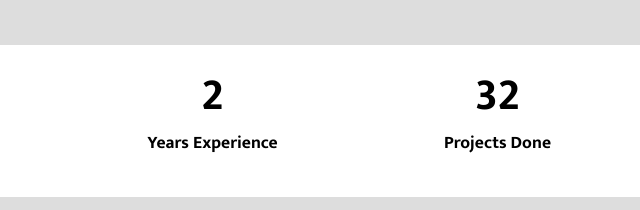
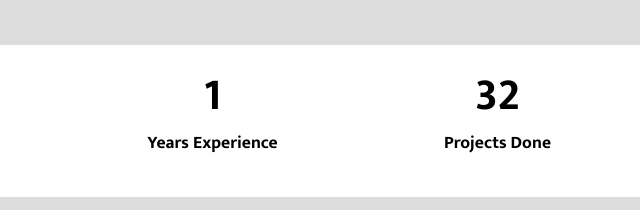
Before and after one commit to mustafa2036/Website_Portflio, a plain HTML site: page index.html in a window 1280 px wide. Shown: the part 1397-1607 px from the top of the page, 0-640 px from the left. Drawn offline with nearby package versions, Linux system fonts and the light colour scheme.

Commit message:
upload change

```diff
--- a/index.html
+++ b/index.html
@@ -140,7 +140,7 @@
           <div class="row gy-3">
             <div class="col-lg-3 col-md-6 d-flex justify-content-center align-items-center">
               <div class="counter-num">
-                <h2 class="text-center counter-nums fw-bold" data-goal="2">0</h2>
+                <h2 class="text-center counter-nums fw-bold" data-goal="1">0</h2>
                 <p class="fw-bold">Years Experience</p>
               </div>
             </div>
```
